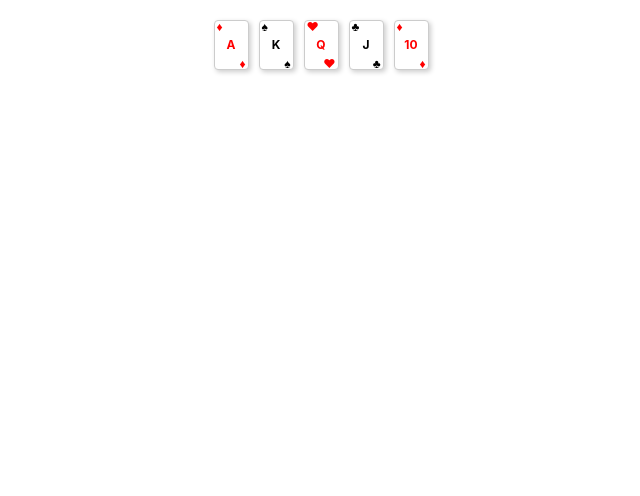
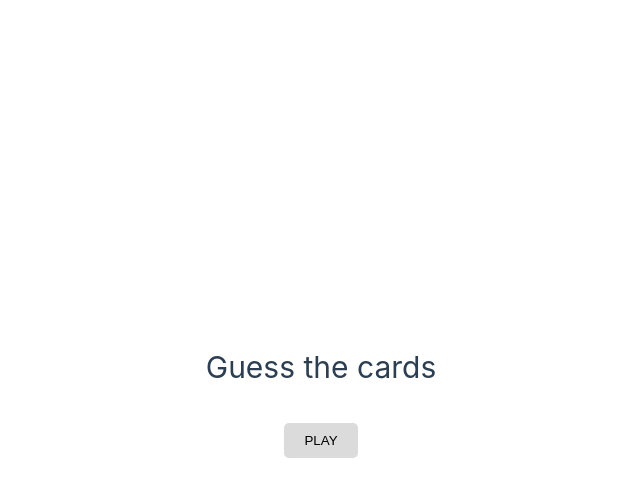
Before and after one commit to biomousavi/gto, a Vue app: page / in a window 1280 px wide. Shown: the top 496 px of the page, without its empty margins (319-959 px from the left). Built offline with nearby package versions, Linux system fonts and the light colour scheme; the HTML template or start-up script is replaced by a standard one.

Commit message:
feat: add poker intro page

```diff
--- a/src/App.vue
+++ b/src/App.vue
@@ -1,6 +1,5 @@
 <script setup lang="ts">
-import PokerCard from './components/PokerCard.vue';
-import PokerCardsContainer from './components/PokerCardsContainer.vue';
+import PokerIntro from './components/PokerIntro.vue';
 
 </script>
 
@@ -10,9 +9,7 @@ import PokerCardsContainer from './components/PokerCardsContainer.vue';
   </header>
 
   <main>
-    <PokerCardsContainer>
-      <PokerCard v-for="card of ['Ad', 'Ks', 'Qh', 'Jc', 'Td']" :card="card" :key="card" />
-    </PokerCardsContainer>
+    <PokerIntro/>
   </main>
 </template>
 
--- /dev/null
+++ b/src/components/PokerIntro.vue
@@ -0,0 +1,38 @@
+<script setup lang="ts">
+function startGame() {
+  console.log('Game started');
+}
+</script>
+
+<template>
+  <div>
+    <h1>Guess the cards</h1>
+    <button @click="startGame">PLAY</button>
+  </div>
+
+</template>
+
+
+<style lang="css" scoped>
+div {
+  display: flex;
+  gap: 2rem;
+  flex-direction: column;
+  align-items: center;
+  justify-content: center;
+  height: 100vh;
+}
+
+h1 {
+  font-size: 2em;
+  text-align: center;
+}
+
+button {
+  padding: 10px 20px;
+  background-color: #dbdbdb;
+  border: none;
+  border-radius: 5px;
+  cursor: pointer;
+}
+</style>
```
